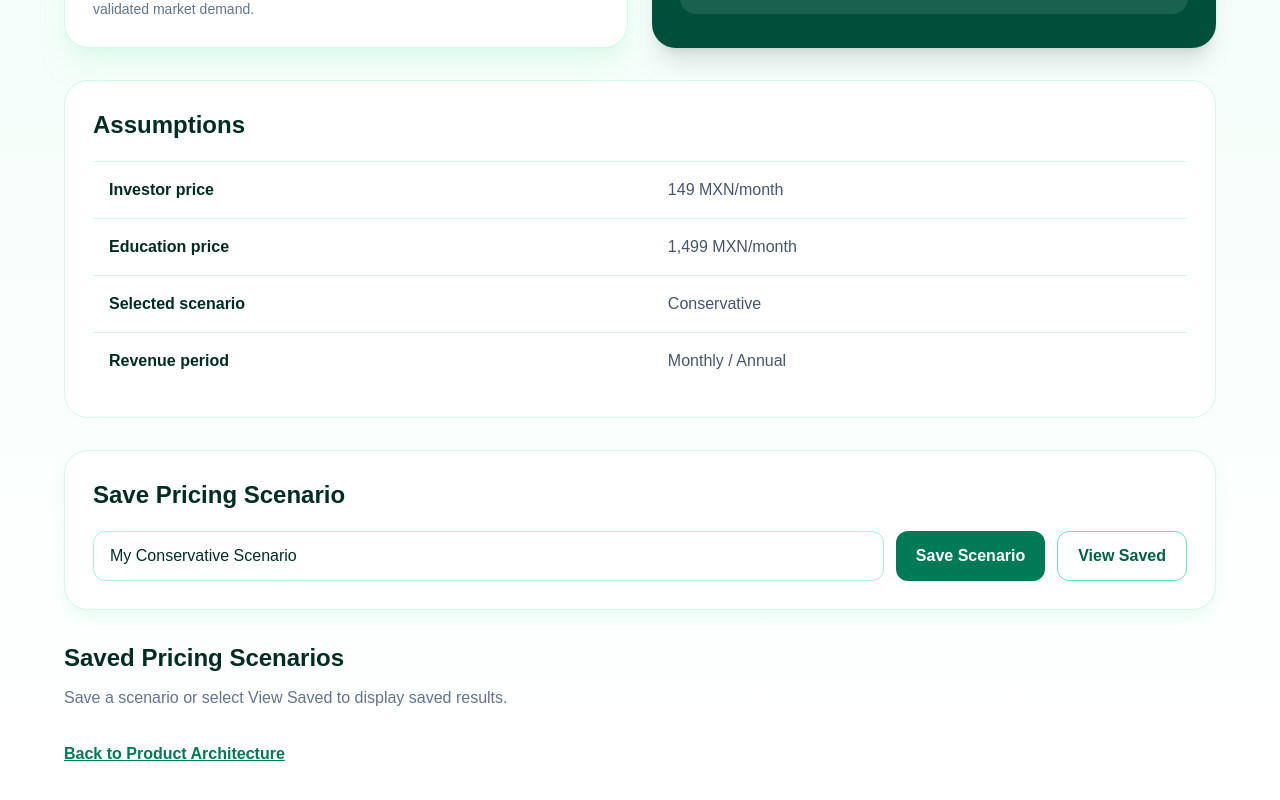
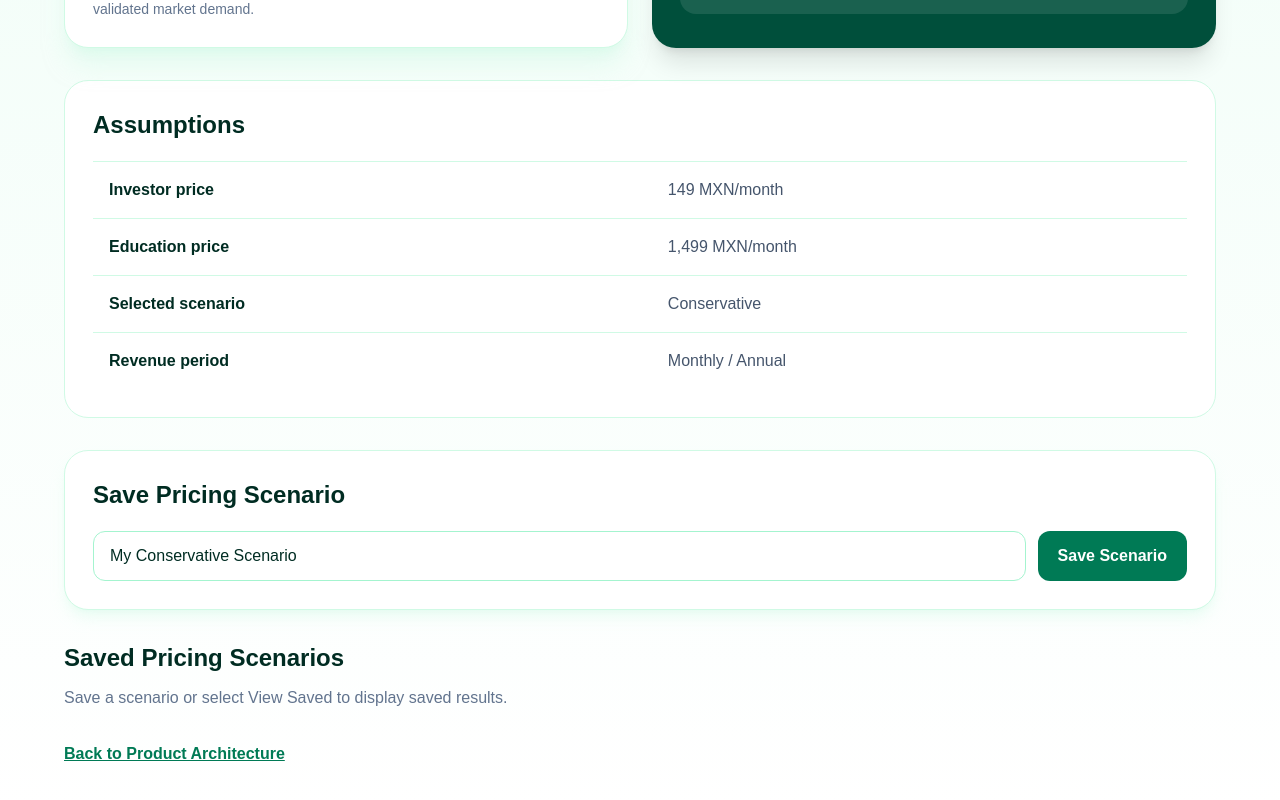
Before and after one commit to sofiacoria-afk/GreenInvest, a Next.js app: page /pricing in a window 1280 px wide. Shown: the part 632-1432 px from the top of the page. Built offline with nearby package versions, Linux system fonts and the light colour scheme; no server answers; the database is empty.

Commit message:
Remove redundant View Saved button

```diff
--- a/src/app/pricing/page.tsx
+++ b/src/app/pricing/page.tsx
@@ -106,7 +106,6 @@ export default function PricingPage() {
           <div className="mt-5 flex flex-col gap-3 sm:flex-row">
             <input value={scenarioName} onChange={(event) => setScenarioName(event.target.value)} placeholder="Scenario name" className="flex-1 rounded-xl border border-emerald-200 px-4 py-3 outline-none focus:border-emerald-500" />
             <button onClick={saveScenario} className="rounded-xl bg-emerald-700 px-5 py-3 font-semibold text-white hover:bg-emerald-800">Save Scenario</button>
-            <button onClick={loadSavedScenarios} className="rounded-xl border border-emerald-300 px-5 py-3 font-semibold text-emerald-800 hover:bg-emerald-50">View Saved</button>
           </div>
           {saveMessage && <p className="mt-3 text-sm text-slate-600">{saveMessage}</p>}
         </section>
```
